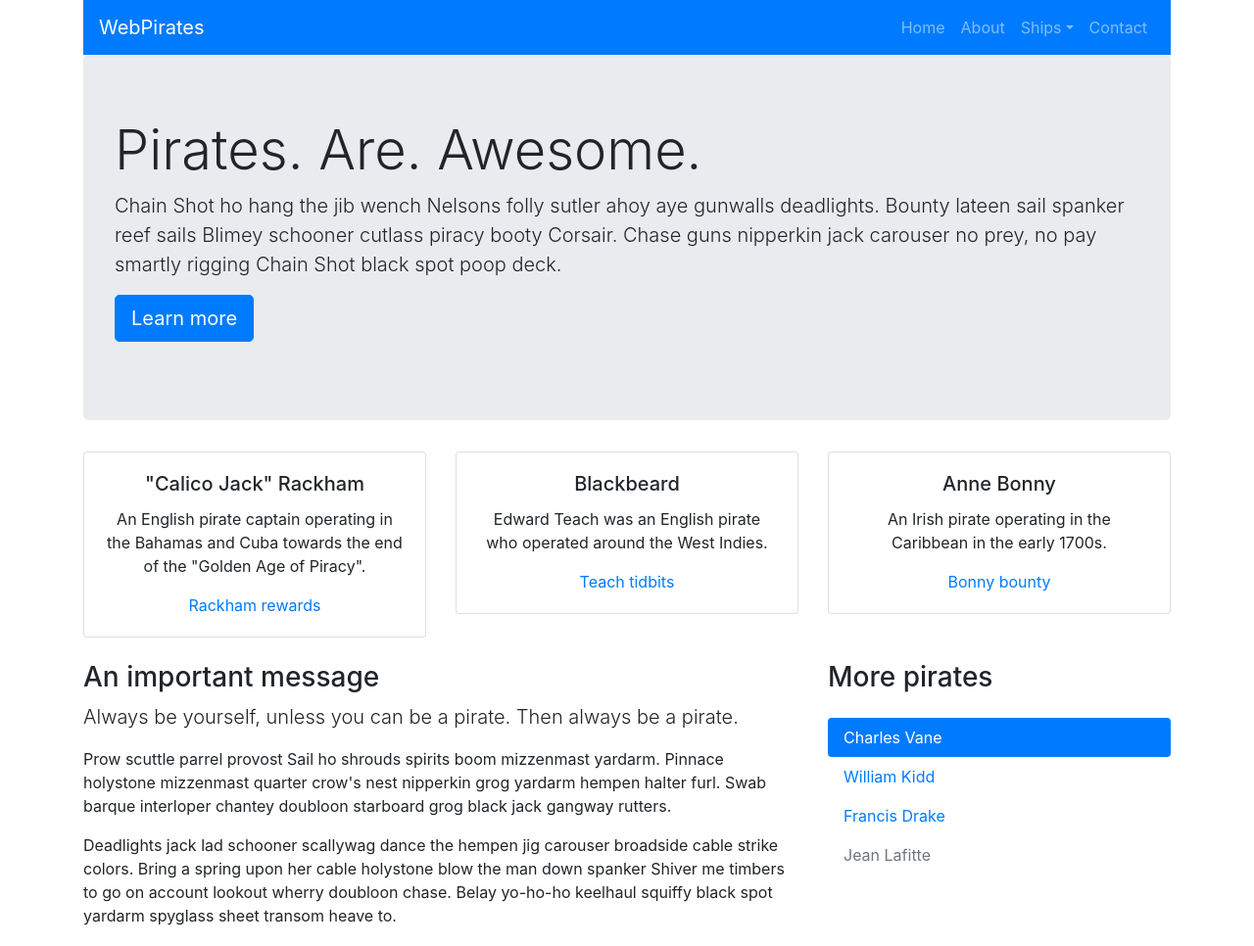
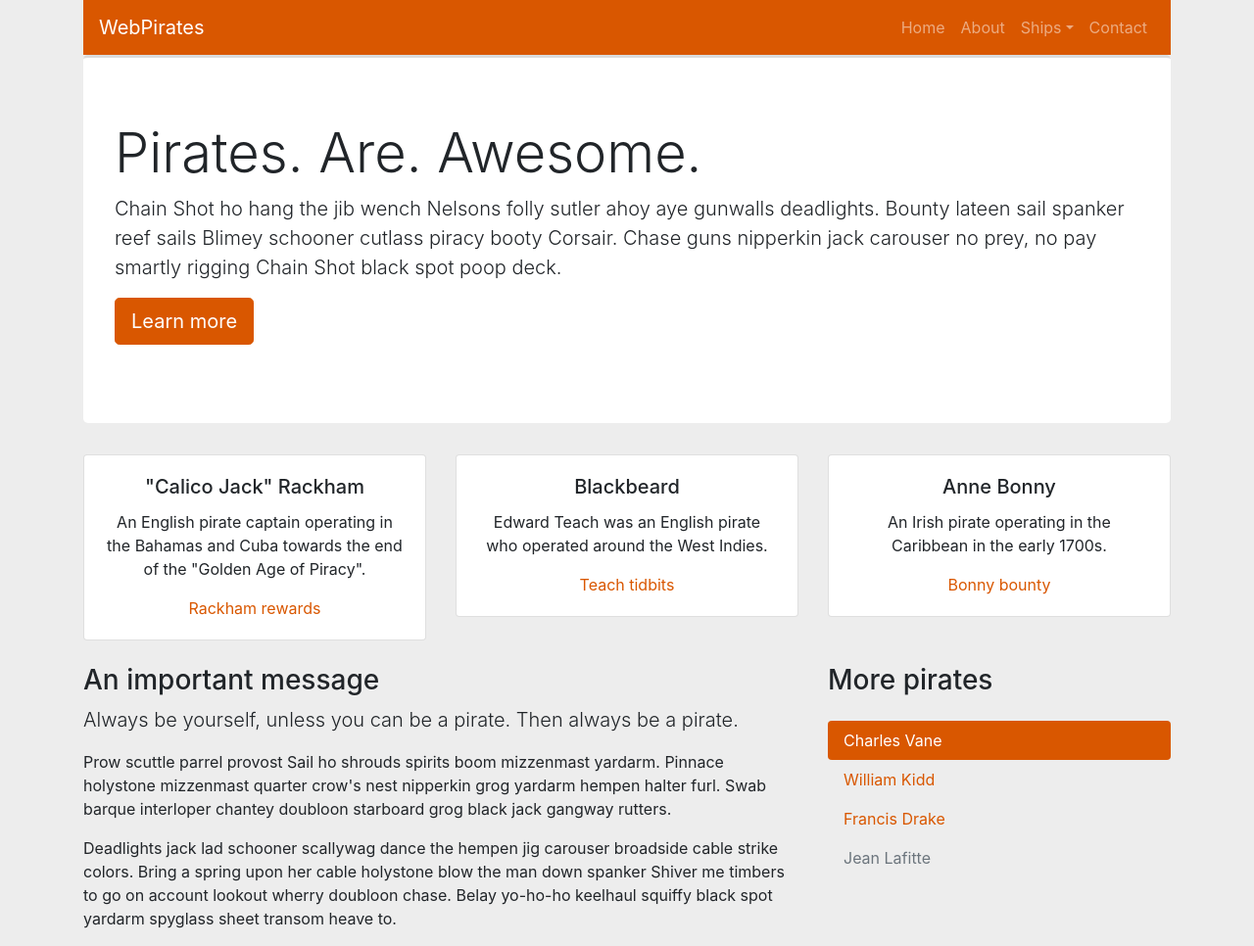
Before and after one commit to baileywald/bailey-bootstrap, a website: page docs/index.html in a window 1280 px wide. Shown: the whole page at 98% size. Drawn offline with Linux system fonts and the light colour scheme.

Commit message:
bootstrap commit

```diff
--- a/src/scss/styles.scss
+++ b/src/scss/styles.scss
@@ -1,4 +1,17 @@
 // Custom variable overrides go here
+
+$theme-colors: (
+  "primary": #d95700
+) ;
+
+$body-bg: #ededed;
+
+.jumbotron {
+  background-color: #ffffff !important;
+  border-top: 3px solid rgb(219, 219, 219);
+}
+
+
 // For options, see node_modules/bootstrap/scss/_variables.scss
 // examples:
 // $body-bg: black;
```
Also changed, not shown: docs/css/styles.css.
